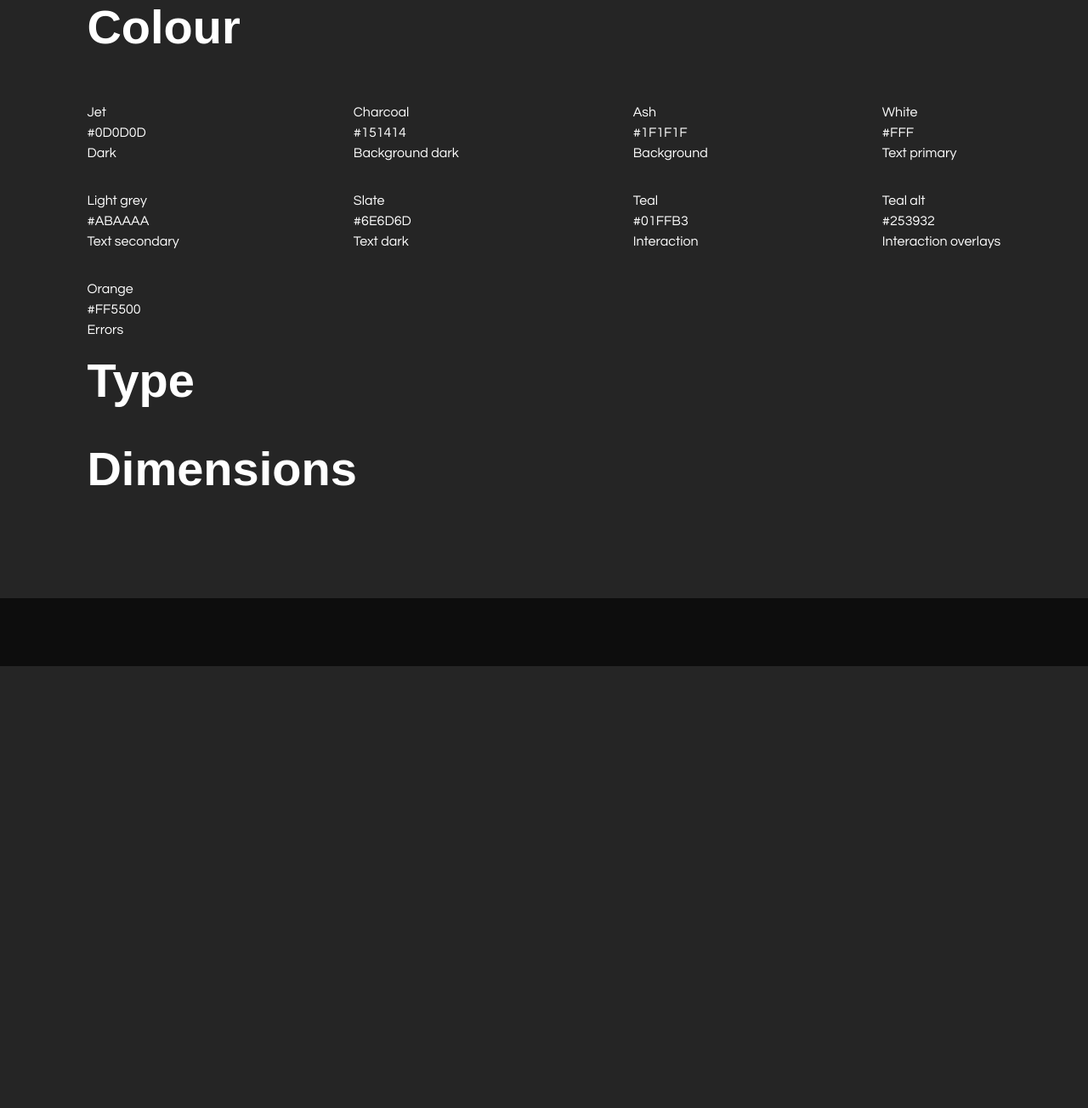
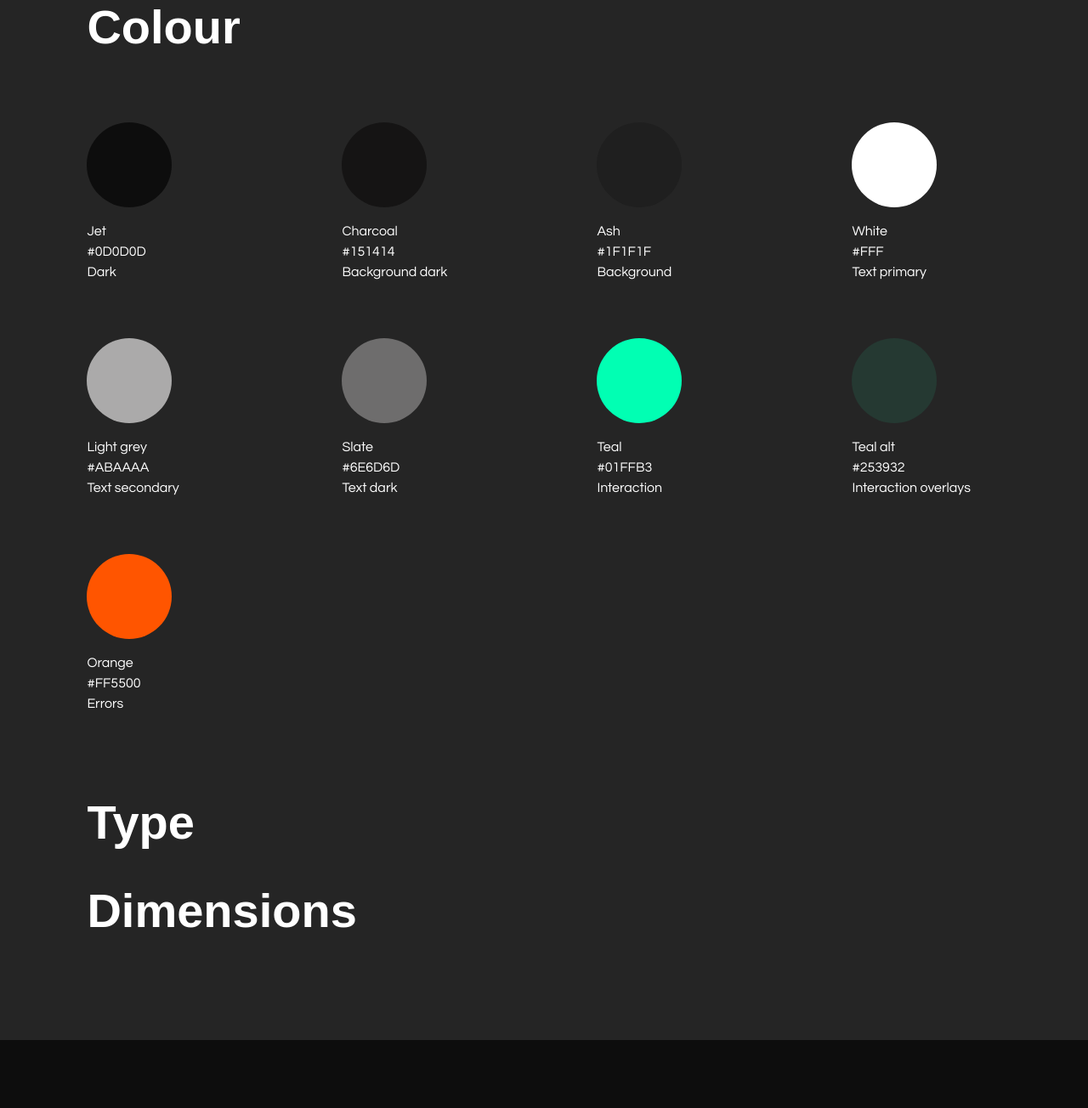
Before and after one commit to cassdowns/uida.co, a PHP site: page /ebcomp.html in a window 1280 px wide; the page is wider, and only the part inside the window is pictured. Shown: the part 152-1456 px from the top of that part at 85% size. Before the commit the page ends 936 px from the top of that part, so only its background shows below. Run offline with PHP 8.4, Linux system fonts and the light colour scheme.

Commit message:
That should sort em

```diff
--- a/ebcomp.html
+++ b/ebcomp.html
@@ -38,7 +38,7 @@
                 <div id="header"></div>
 
                     <h1>Colour</h1>
-                        <div class="break40"></div>
+                        <div class="break80"></div>
                         <div class="colours">
                             <div class="grid-item">
                                 <div class="circle" style="background-color: #0D0D0D;"></div>
@@ -77,7 +77,7 @@
                                 <p>Orange<br>#FF5500<br>Errors</p>
                             </div>
                         </div>
-
+                        <div class="break80"></div>
                     <h1>Type</h1>
                         <div class="break40"></div>
 
--- a/style.css
+++ b/style.css
@@ -35,12 +35,14 @@ body {
 
 .colours {
     display: grid;
-    grid-template-columns: auto auto auto auto;
+    grid-template-columns: 25% 25% 25% 25%;
+    grid-gap: 50px;
+    max-width: 1000px;
   }
 
 .circle {
-    max-width: 200px;
-    max-height: 200px;
+    width: 100px;
+    height: 100px;
     border-radius: 50%;
     background-color: #fff;
 }
```
